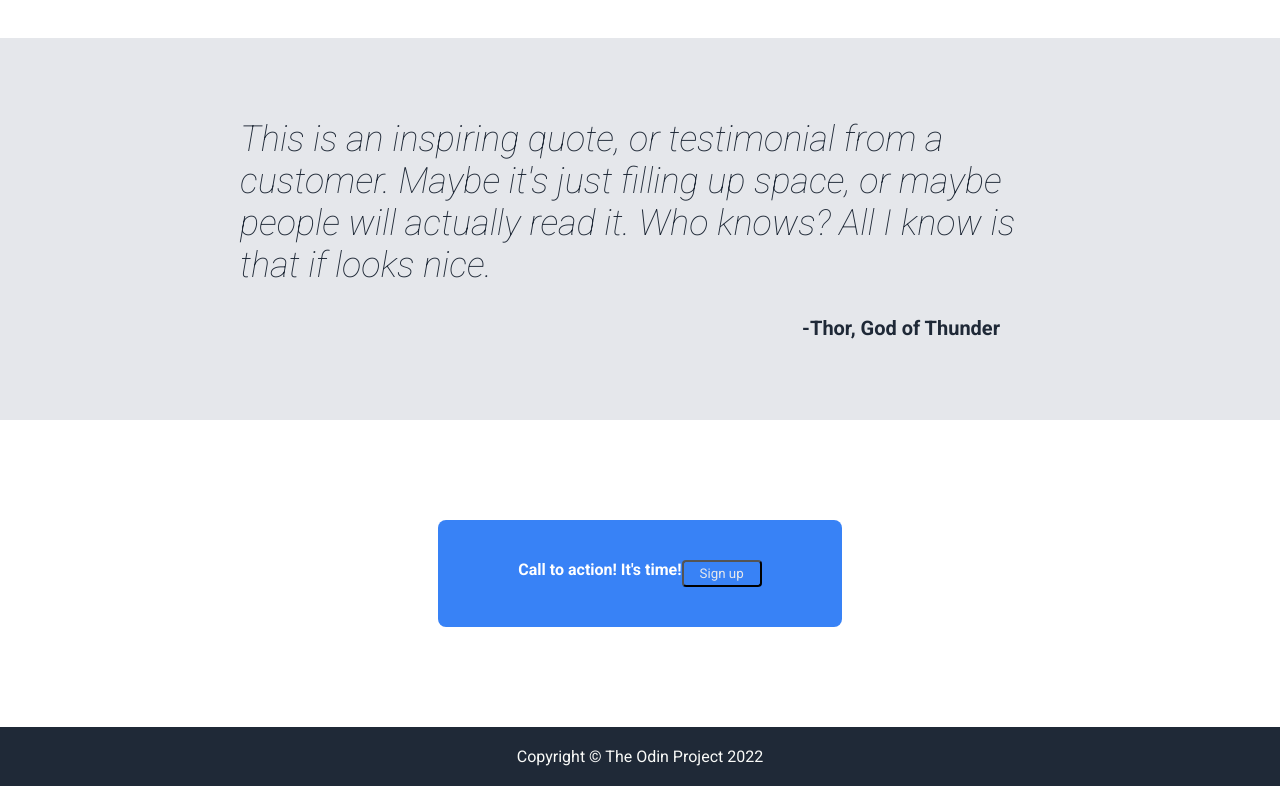
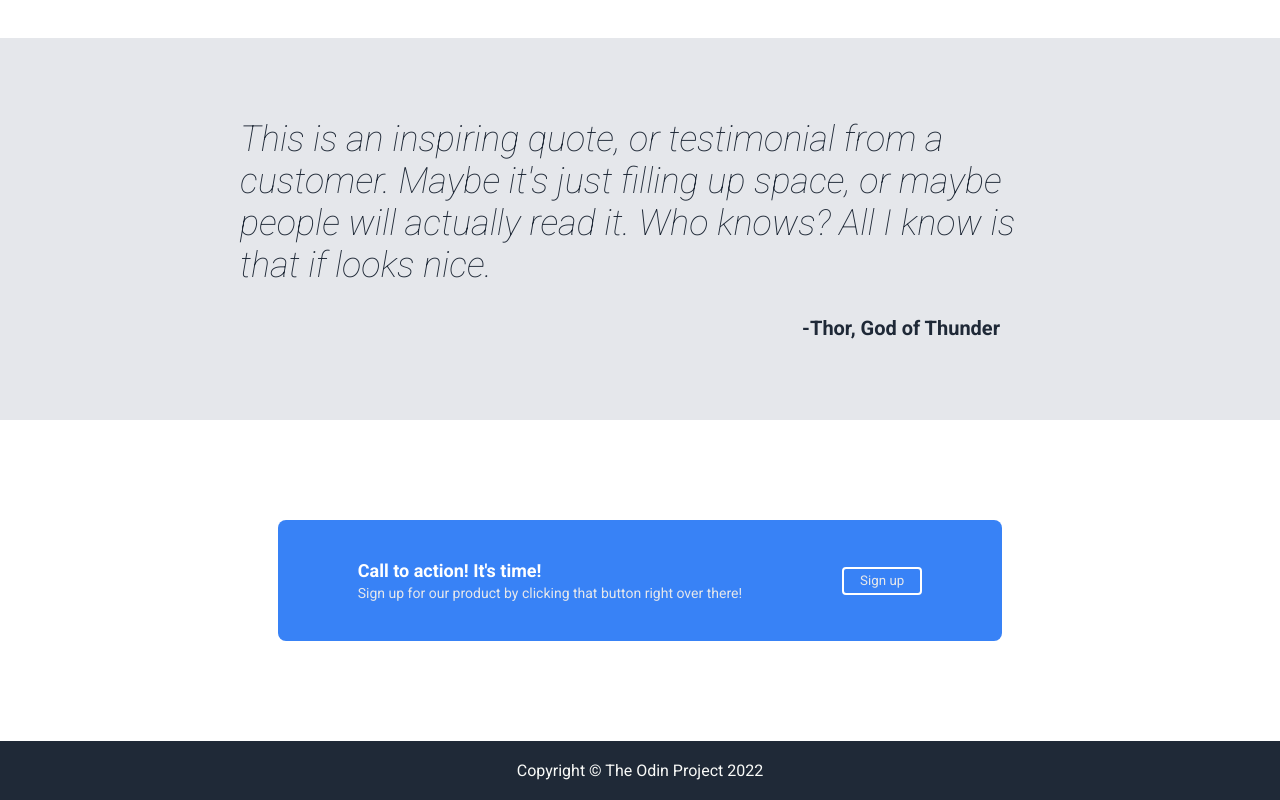
Before and after one commit to alexanderwro/mywebpage, a plain HTML site: page index.html in a window 1280 px wide. Shown: the part 685-1485 px from the top of the page. Drawn offline with Linux system fonts and the light colour scheme.

Commit message:
Web-site ready

```diff
--- a/index.html
+++ b/index.html
@@ -26,7 +26,7 @@
                 <div class="hero-left">
                     <div class="hero-text-header">This website is awesome</div>
                     <div class="hero-text">This website has some subtext that goes here under the main title. It's a smaller font and the color is lower contrast</div>
-                    <button>Sign up</button>
+                    <button class="button-hero">Sign up</button>
                 </div>
                 <div class="hero-right">this is placeholder for image</div>
             </div>
@@ -57,8 +57,12 @@
 
         </div>
         <div class="container-blue">
-            <div class="blue-part">Call to action! It's time!
-                <button>Sign up</button>
+            <div class="blue-part">
+                <div class="blue-text-container">
+                    <div class="text-in-blue-header">Call to action! It's time!</div>
+                    <div class="text-in-blue">Sign up for our product by clicking that button right over there!</div>
+                </div>
+                <button class="button-blue">Sign up</button>
             </div>
 
         </div>
--- a/style.css
+++ b/style.css
@@ -3,13 +3,13 @@
 }
 
 body {
-
+    height: 100vh;
     display: flex;
     flex-direction: column;
     margin: 0;
     padding: 0;
 }
-
+/*----------HEADER------------*/
 .header {
     background-color: #1F2937;
     display: flex;
@@ -22,6 +22,30 @@ body {
     padding: 25px;
     justify-content: space-between;
 }
+
+.logo {
+    font-size: 24px;
+    color: #F9FAF8;
+
+    font-weight: bold;
+}
+
+ul {
+    list-style: none;
+    color: #F9FAF8;
+    margin: 0;
+    padding: 0;
+    display: flex;
+    gap: 20px;
+}
+
+a {
+    text-decoration: none;
+    color: #F9FAF8;
+
+}
+
+/*----------HERO------------*/
 
 .hero {
     background-color: #1F2937;
@@ -63,10 +87,18 @@ body {
 .hero-text {
     font-size: 18px;
     color: #E5E7EB;
-
     margin-bottom: 14px;
     padding-right: 14px;
 }
+
+.button-hero {
+    background-color: #3882F6;
+    border-radius: 4px;
+    padding: 4px 16px;
+    color:#E5E7EB;
+}
+
+/*----------WHITE-PART-ONE------------*/
 
 .white-part-one {
     background-color: white;
@@ -76,7 +108,7 @@ body {
     flex: 1;
 }
 
-
+/*----------GREY-PART------------*/
 
 .grey-part {
     background-color: #E5E7EB;
@@ -110,47 +142,27 @@ body {
 
 
 
+
+/*----------BLUE-PART------------*/
+
 .blue-part {
     background-color: #3882F6;
     display: flex;
     border-radius: 8px;
     padding: 40px 80px;
-
     color: white;
-    font-weight: bold;
+    align-items: center;
 }
 
-.footer {
-    background-color: #1F2937;
-    color: #F9FAF8;
-    display: flex;
-    justify-content: center;
-    align-items: center;
-
-    font-size: 16px;
-    padding: 20px;
-}
-
-.logo {
-    font-size: 24px;
-    color: #F9FAF8;
-
-    font-weight: bold;
-}
-
-ul {
-    list-style: none;
-    color: #F9FAF8;
-    margin: 0;
-    padding: 0;
-    display: flex;
-    gap: 20px;
-}
-
-a {
-    text-decoration: none;
-    color: #F9FAF8;
-
+.button-blue {
+    border: 2px solid white;
+    background-color: #3882F6;
+    border-radius: 4px;
+    padding-left: 16px;
+    padding-right: 16px;
+    height: 28px;
+    color:#E5E7EB;
+    margin-left: 100px;
 }
 
 .container-blue {
@@ -161,12 +173,18 @@ a {
     padding: 100px;
 }
 
-button {
-    background-color: #3882F6;
-    border-radius: 4px;
-    padding: 4px 16px;
-    color:#E5E7EB;
+.text-in-blue-header {
+    font-size: 18px;
+    color: white;
+    font-weight: bold;
 }
+
+.text-in-blue {
+    font-size: 14px;
+    color: #E5E7EB;
+    margin-top: 4px;
+}
+
 
 h2 {
     margin: 50px;
@@ -197,3 +215,17 @@ h2 {
     border: 3px solid #3882F6;
     margin-bottom: 8px;
 }
+
+
+/*----------FOOTER------------*/
+
+.footer {
+    background-color: #1F2937;
+    color: #F9FAF8;
+    display: flex;
+    justify-content: center;
+    align-items: center;
+
+    font-size: 16px;
+    padding: 20px;
+}
```
